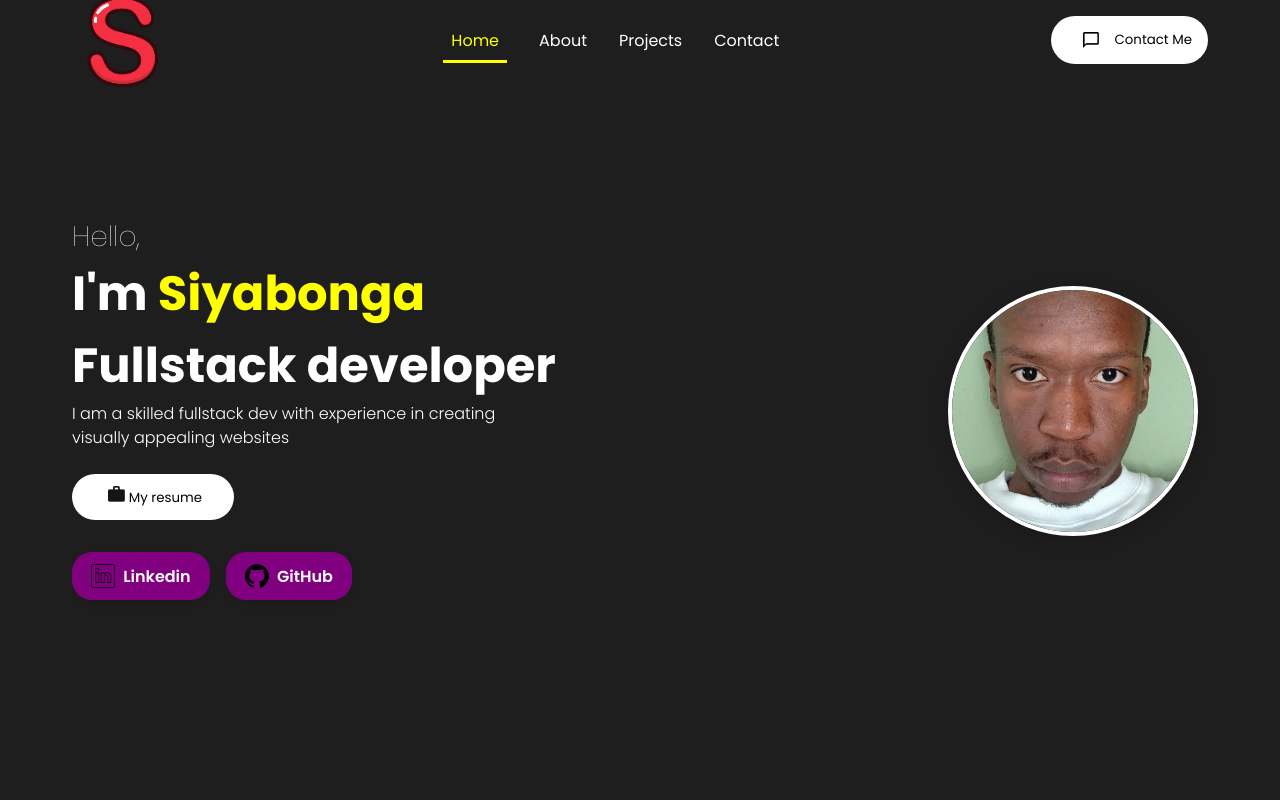
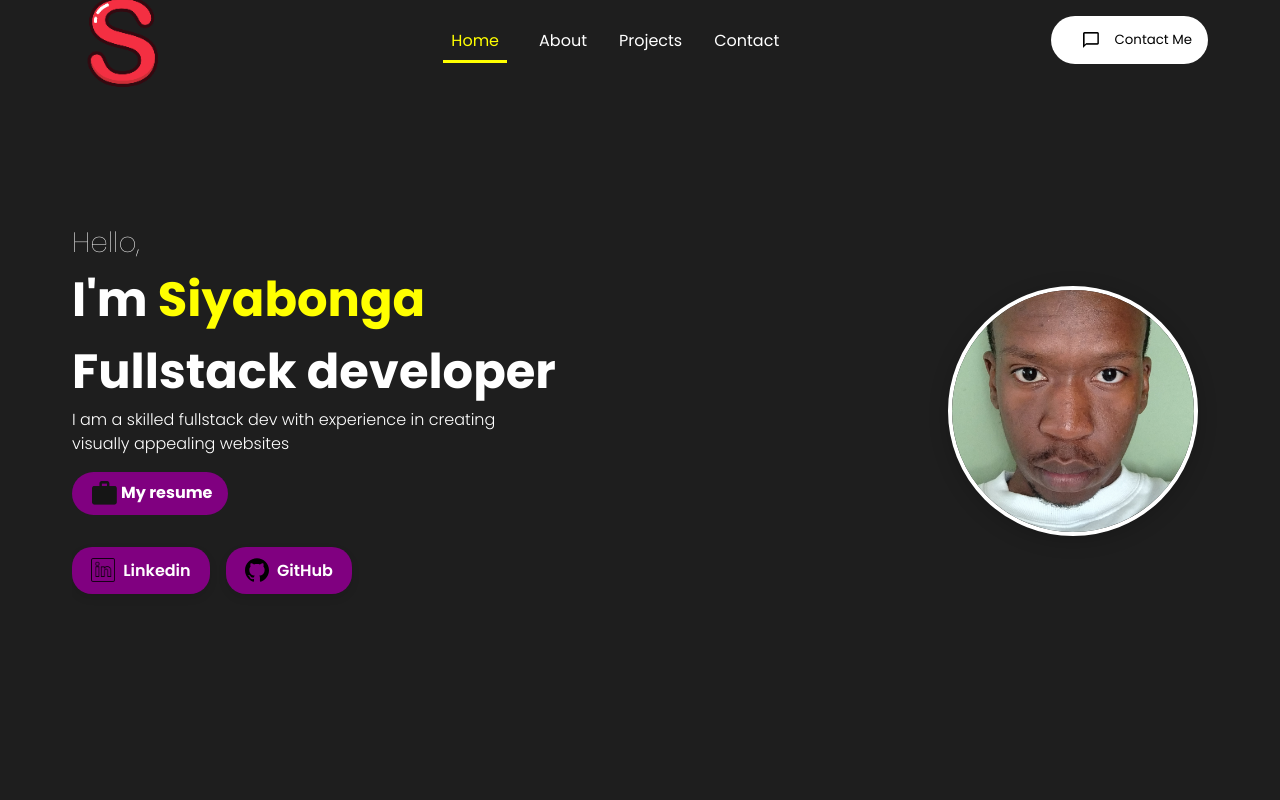
Before and after one commit to s-nguza/Portfolio, a React (Create React App) app: page / in a window 1280 px wide. Shown: the top 800 px of the page. Built offline with nearby package versions, Linux system fonts and the light colour scheme.

Commit message:
fixing the resume

```diff
--- a/src/components/intro/intro.css
+++ b/src/components/intro/intro.css
@@ -33,18 +33,39 @@
     line-height: 1.5; /* Better readability */
     max-width: 40rem; /* Prevents it from stretching full width */
 }
+/* In intro.css */
+
 .btn{
-    background: white;
+    background: purple;
     margin : 1rem 0;
-    padding: 0.75rem 2rem;
+
+    /* VERY SMALL PADDING */
+    padding: 0.35rem 1rem; /* Significantly reduced padding */
+
     border: none;
     border-radius: 2rem;
+
+    /* SMALLER FONT SIZE */
+    font-size: 1rem; /* Smaller text */
+
+    text-decoration: none;
+    color: white;
+    display: inline-flex;
+    align-items: center;
+    /* Ensure no extra space is added vertically */
+    line-height: 2;
+
+    /* Optionally add this to ensure the button doesn't stretch */
+    width: fit-content;
 }
+
 .btnImg {
     object-fit: cover;
-    margin:0 0.25rem;
-    height: 1rem;
+    margin: 0.25rem;
 
+    /* Icon size matching text size */
+    height: 1.5rem;
+    width: auto;
 }
 
 .introWrapper {
--- a/src/components/intro/intro.js
+++ b/src/components/intro/intro.js
@@ -1,6 +1,5 @@
 import profilepic from '../../asserts/ThisMe.jpg';
 import './intro.css';
-import { Link } from 'react-scroll';
 import btnimage from '../../asserts/hireme.png';
 import githubLogo from '../../asserts/github.svg';
 import social from '../../asserts/social.png';
@@ -32,11 +31,14 @@ const Intro = () => {
             I am a skilled fullstack dev with experience in creating <br />
             visually appealing websites
           </p>
-          <Link>
-            <button className='btn'>
-              <img src={btnimage} alt='Hire me' className='btnImg' />My resume
-            </button>
-          </Link>
+          <a
+                href="/SiyabongaNguzaCV (2).pdf"
+              download="Siyabonga_Resume"
+              className='btn' // Keep the button styling
+            >
+              <img src={btnimage} alt='Hire me' className='btnImg' />
+              My resume
+            </a>
 
           {/* Social Links */}
           <div className="links-wrapper">
```
Also changed, not shown: 1 other file (tests, documents, lock files or other folders).
